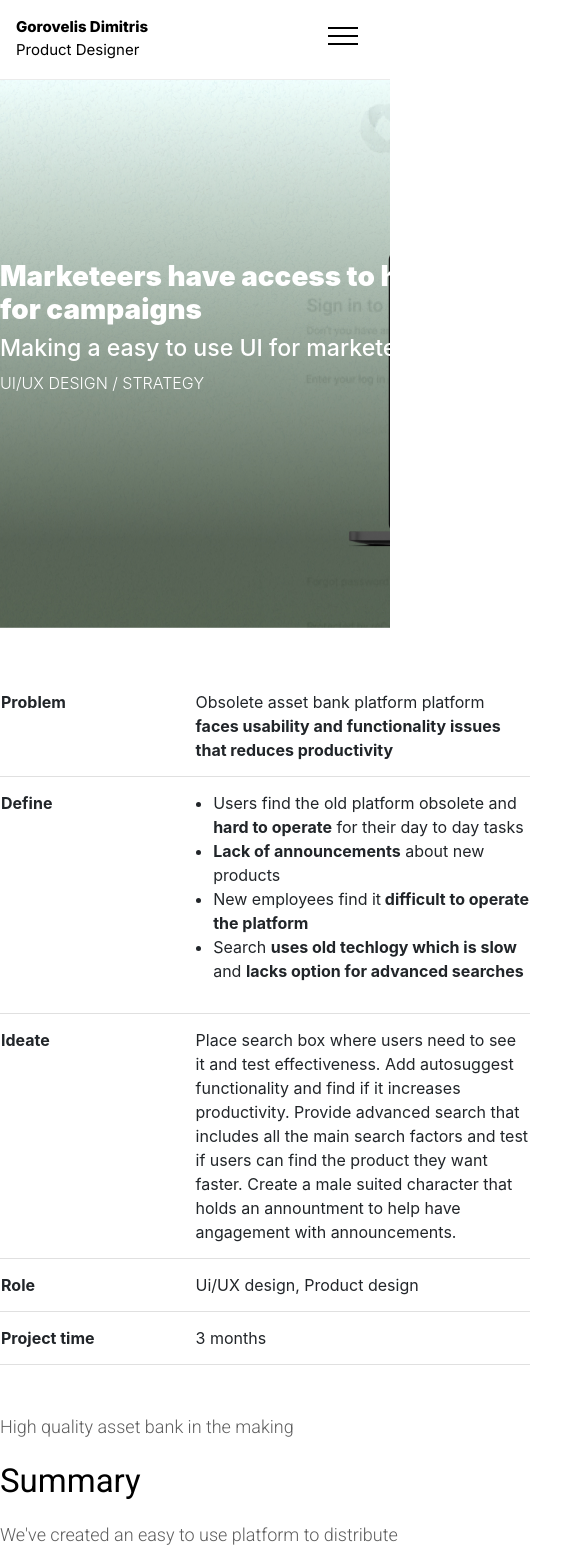
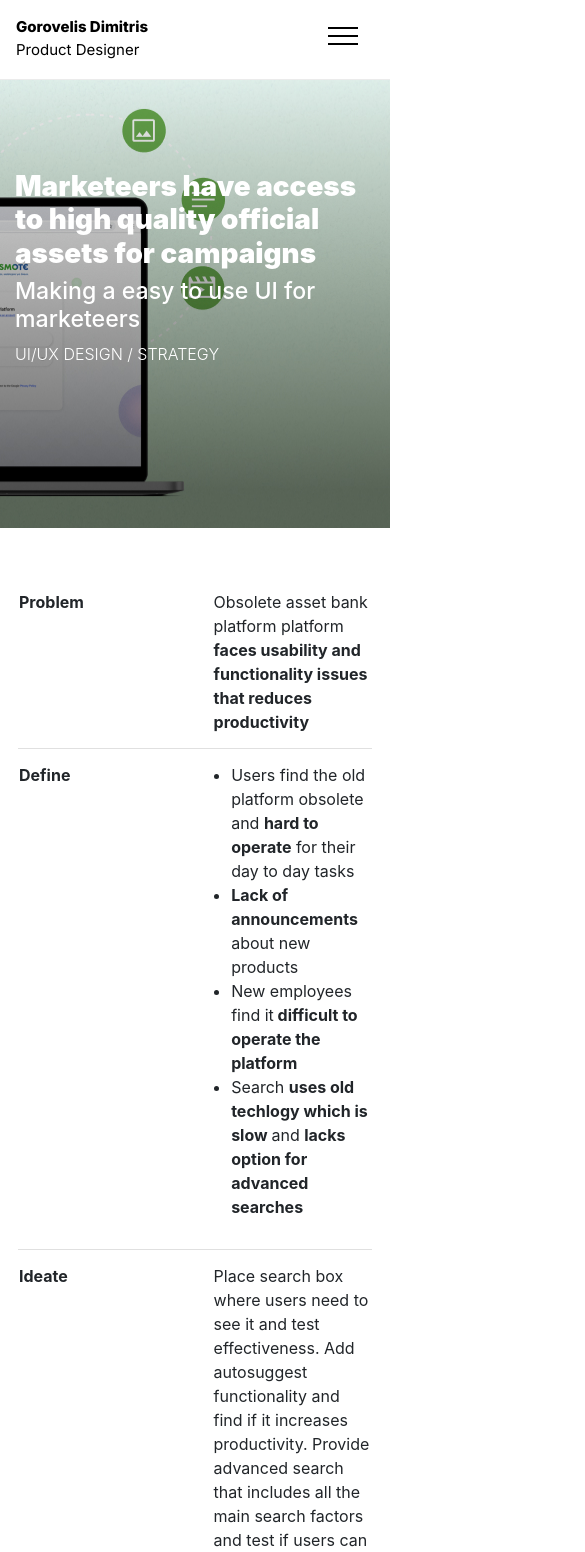
Before and after one commit to KatsikadakosThomas/goro-site, a Next.js app: page /CaseStudy/Marketeers-high-quality-assets in a window 390 px wide. Shown: the top 1552 px of the page, 585 px wide, since content can reach past the window. Built offline with nearby package versions, Linux system fonts and the light colour scheme.

Commit message:
marketeer case responsive

```diff
--- a/components/CaseStudyCard.js
+++ b/components/CaseStudyCard.js
@@ -1,9 +1,9 @@
 const CaseStudyCard = ({ title, info, text }) => {
 
     return (
-      <div className='summaryContainer mt-5 mb-5'>
+      <div className='cardContainer mt-5 mb-5'>
         <p className="small-info">{info}</p>
-        <span className="s33 roboto-font">
+        <span className="title roboto-font">
           {title}
         </span >
         <p className='mt-3 small-info'>
@@ -11,7 +11,12 @@ const CaseStudyCard = ({ title, info, text }) => {
         </p>
         <style jsx>
           {`
-          .summaryContainer
+
+          .title{
+            font-size:33px;
+          }
+
+          .cardContainer
           {
                    width:760px;
                   margin:auto;
@@ -21,9 +26,33 @@ const CaseStudyCard = ({ title, info, text }) => {
                   }
 
                   @media only screen and (max-width: 1030px) {
-              .summaryContainer {
+              .cardContainer {
                 width:560px;
               }
+              @media only screen and (max-width: 785px) {
+              .cardContainer {
+                  width:460px;
+                }
+
+            }
+
+            @media only screen and (max-width: 480px) {
+              .cardContainer {
+                  width:360px;
+                }
+
+            }
+            @media only screen and (max-width: 380px) {
+              .cardContainer {
+                padding:30px 20px 30px 20px;
+                  width:260px;
+                }
+
+                .title{
+            font-size:28px;
+            }
+
+            }
 
           }
               `}
--- a/components/Drawer.js
+++ b/components/Drawer.js
@@ -37,7 +37,7 @@ const Drawer = (props) => {
             right:10px;
             top:10px;
         }
-        @media screen and (min-width: 759px) {
+        @media screen and (min-width: 770px) {
         .drawer {
             display: none;
         }
--- a/components/Nav.js
+++ b/components/Nav.js
@@ -108,12 +108,12 @@ const Nav = (props) => {
 
             }
 
-            @media screen and (min-width: 759px) {
+            @media screen and (min-width: 771px) {
               .toggle-btn {
                 display: none;
               }
             }
-            @media screen and (max-width: 759px) {
+            @media screen and (max-width: 770px) {
               .toolbar-navigation-items {
                 display: none !important;
               }
@@ -141,7 +141,7 @@ const Nav = (props) => {
 
       <Burger click={props.Click} />
       </div>
-          <nav className='d-flex justify-content-between flex-column flex-md-row align-items-md-center mt-md-0 mt-5 toolbar-navigation-items'>
+          <nav className='d-flex justify-content-between flex-row align-items-md-center mt-md-0 mt-5 toolbar-navigation-items'>
             {Mutables.nav.map((navItem) => {
              return navItem.type==="simple"?
              <a className='me-5 links mt-md-0 mt-3' key={navItem.name+"a"} href={navItem.url}  target="_blank" rel="noreferrer">{navItem.name}</a>
--- a/pages/CaseStudy/Marketeers-high-quality-assets.js
+++ b/pages/CaseStudy/Marketeers-high-quality-assets.js
@@ -40,6 +40,14 @@ const CaseStudy = () => {
                 background-position: center;
               }
 
+              @media only screen and (max-width: 600px) {
+         .headerPhoto {
+          height:447.75px;
+          background-position: right center;
+            }
+
+           }
+
 
 
               td{
@@ -48,12 +56,6 @@ const CaseStudy = () => {
                 padding-bottom:14px;
               }
 
-              .firsttd{
-                white-space: nowrap;
-                padding-right: 100px;
-
-
-              }
               ul{
                 padding-left: 1.1rem;
               }
@@ -72,7 +74,7 @@ const CaseStudy = () => {
               #vector1{
 
                 width: 100%;
-                height:99%;
+                height:99.4%;
                 top:0;
                 left:0;
                 z-index: -5;
@@ -80,7 +82,7 @@ const CaseStudy = () => {
 
 
                 background: #6BBAEC;
-                clip-path: polygon(0 0, 100% 3%, 100% 100%, 0% 100%);
+                clip-path: polygon(0 0, 100% 0.5%, 100% 100%, 0% 100%);
               }
 
                 #vector2{
@@ -93,7 +95,7 @@ const CaseStudy = () => {
               left:0;
 
               background: #69AC4E;
-              clip-path: polygon(0 2%, 100% 0, 100% 98%, 0% 100%);
+              clip-path: polygon(0 0.5%, 100% 0, 100% 99%, 0% 100%);
               }
               .vectorContainer1{
             position: relative;
@@ -107,7 +109,7 @@ const CaseStudy = () => {
             height:99.4%;
             top:0;
             left:0;
-            z-index: 5;
+            z-index: -5;
             position: absolute;
 
 
@@ -124,7 +126,7 @@ const CaseStudy = () => {
 
           width: 100%;
           height:100%;
-          z-index: 3;
+          z-index: -6;
           position: absolute;
           top:0;
           left:0;
@@ -139,26 +141,11 @@ const CaseStudy = () => {
           .vectorContainer2{
             position: relative;
             width: 100%;
-            height: 6404px;
+            padding:50px 0px;
+
           }
 
-        #tableContainer{
-          width:934px;
-          margin:auto;
-        }
 
-        @media only screen and (max-width: 1030px) {
-          #tableContainer {
-              width:730px;
-            }
-
-        }
-        @media only screen and (max-width: 785px) {
-          #tableContainer {
-              width:530px;
-            }
-
-        }
 
 
           .designSystemPhoto{
@@ -181,6 +168,34 @@ const CaseStudy = () => {
             }
 
         }
+        @media only screen and (max-width: 765px) {
+            .designSystemDiv {
+              width:584px;
+            }
+
+        }
+        @media only screen and (max-width: 600px) {
+            .designSystemDiv {
+              width:484px;
+            }
+
+        }
+        @media only screen and (max-width: 495px) {
+            .designSystemDiv {
+              width:384px;
+            }
+
+        }
+
+        @media only screen and (max-width: 395px) {
+            .designSystemDiv {
+              width:284px;
+              padding:30px;
+            }
+
+        }
+
+
 
             `}
       </style>
@@ -322,7 +337,7 @@ const CaseStudy = () => {
           <CaseStudyCard title={"Opportunity #1"} info={"High quality assets"} text={"This platform can accommodate the need of high quality campaigns with wide range of reach supporting high budgets. This will attract corporations that have high standards on their deliverables."} />
           <CaseStudyCard title={"Opportunity #2"} info={"Quick campaign kick off"} text={"Having every asset at the reach of your fingertips creates a unique and optimized experience, enabling for frictionless delivery."} />
           <CaseStudyCard title={"Opportunity #3"} info={"Campaign cost efficiency "} text={"Some campaigns due to low budget deliver low quality assets. Now with a low cost and quick support there will be an opportunity to have a general increase in quality of every campaign without increasing the budget."} />
-          <CaseStudyCard title={"Opportunity #4"} info={"Performance marketing"} text={"We&apos;ve researched that with high quality assets campaigns hit higher numbers in the performance metrics. Helping achieve better scores the clients KPI&apos;s."} />
+          <CaseStudyCard title={"Opportunity #4"} info={"Performance marketing"} text={"We've researched that with high quality assets campaigns hit higher numbers in the performance metrics. Helping achieve better scores the clients KPI's."} />
           <p className="w700 s33 roboto white mt-5 summaryContainer">
             Challenges
           </p >
@@ -337,7 +352,7 @@ const CaseStudy = () => {
 
       </div>
 
-      <Paragraph title={"Interviews & Surveys"} info={"We&apos;ve contacted business managers and marketers"}>
+      <Paragraph title={"Interviews & Surveys"} info={"We have contacted business managers and marketers"}>
         <p className="mt-3 small-info">
           We&apos;ve run interviews with representatives from the marketing industry, people from the business and marketeers. We&apos;ve tackled usability issues and in general we&apos;ve tried to give everyone a taste of the tool providing them with a prototype.
         </p>
@@ -360,7 +375,7 @@ const CaseStudy = () => {
       <br />
 
 
-      <Paragraph title={"Understanding the user"} info={"Gaining the end-user&apos;s perspective"}>
+      <Paragraph title={"Understanding the user"} info={"Gaining the end-user's perspective"}>
         <p className="mt-3 small-info ">
           We created personas that have goals and characteristics representing the needs of the many.
         </p>
@@ -374,7 +389,7 @@ const CaseStudy = () => {
 
 
       <div className="vectorContainer2 mb-5 mt-5">
-        <div id="vector3">
+
 
           <div className="summaryContainer mt-5 mb-5">
 
@@ -416,7 +431,7 @@ const CaseStudy = () => {
 
 
 
-        </div>
+          <div id="vector3"> </div>
         <div id="vector4"></div>
 
       </div>
--- a/styles/globals.css
+++ b/styles/globals.css
@@ -29,6 +29,14 @@ body {
   font-size:18px;
   font-weight: 300;
 }
+
+
+@media only screen and (max-width: 320px) {
+  .small-info {
+    font-size:14px;
+    }
+
+  }
 
 .white{
   color:white;
@@ -101,6 +109,26 @@ a {
   margin:auto;
 
 }
+@media only screen and (max-width: 785px) {
+  .titleContainer {
+    width:560px;
+  }
+
+}
+@media only screen and (max-width: 570px) {
+  .titleContainer {
+    padding: 90px 0px;
+    width:360px;
+  }
+
+}
+@media only screen and (max-width: 370px) {
+  .titleContainer {
+    width:260px;
+  }
+
+}
+
 
 @media only screen and (max-width: 1030px) {
   .summaryContainer {
@@ -115,6 +143,20 @@ a {
     }
 
 }
+
+@media only screen and (max-width: 480px) {
+  .summaryContainer {
+      width:360px;
+    }
+
+}
+@media only screen and (max-width: 370px) {
+  .summaryContainer {
+      width:260px;
+    }
+
+}
+
 
 
 .uncontainedImages{
@@ -135,6 +177,26 @@ a {
   }
 
 }
+
+@media only screen and (max-width: 570px) {
+  .uncontainedImages {
+      width:460px;
+    }
+
+  }
+  @media only screen and (max-width: 470px) {
+    .uncontainedImages {
+        width:360px;
+      }
+
+    }
+
+    @media only screen and (max-width: 370px) {
+      .uncontainedImages {
+          width:260px;
+        }
+
+      }
 
 .color484848{
   color:#484848;
@@ -167,3 +229,53 @@ a {
   text-decoration-color: #bc0dff;
   background-position: 0 100%;
 }
+
+#tableContainer{
+  width:934px;
+  margin:auto;
+}
+
+.firsttd{
+  white-space: nowrap;
+  padding-right: 100px;
+}
+
+@media only screen and (max-width: 1030px) {
+  #tableContainer {
+      width:730px;
+    }
+
+}
+@media only screen and (max-width: 785px) {
+  #tableContainer {
+      width:530px;
+    }
+
+}
+@media only screen and (max-width: 600px) {
+  #tableContainer {
+      width:484px;
+    }
+
+}
+@media only screen and (max-width: 496px) {
+  #tableContainer {
+      width:354px;
+    }
+
+}
+@media only screen and (max-width: 361px) {
+  #tableContainer {
+      width:260px;
+    }
+    .firsttd{
+        padding-right: 10px;
+      }
+    li{
+      font-size:14px;
+    }
+    td{
+      font-size:14px;
+    }
+
+}
```
Also changed, not shown: pages/CaseStudy/airbnb-apartments.js (+7 -21 lines).
